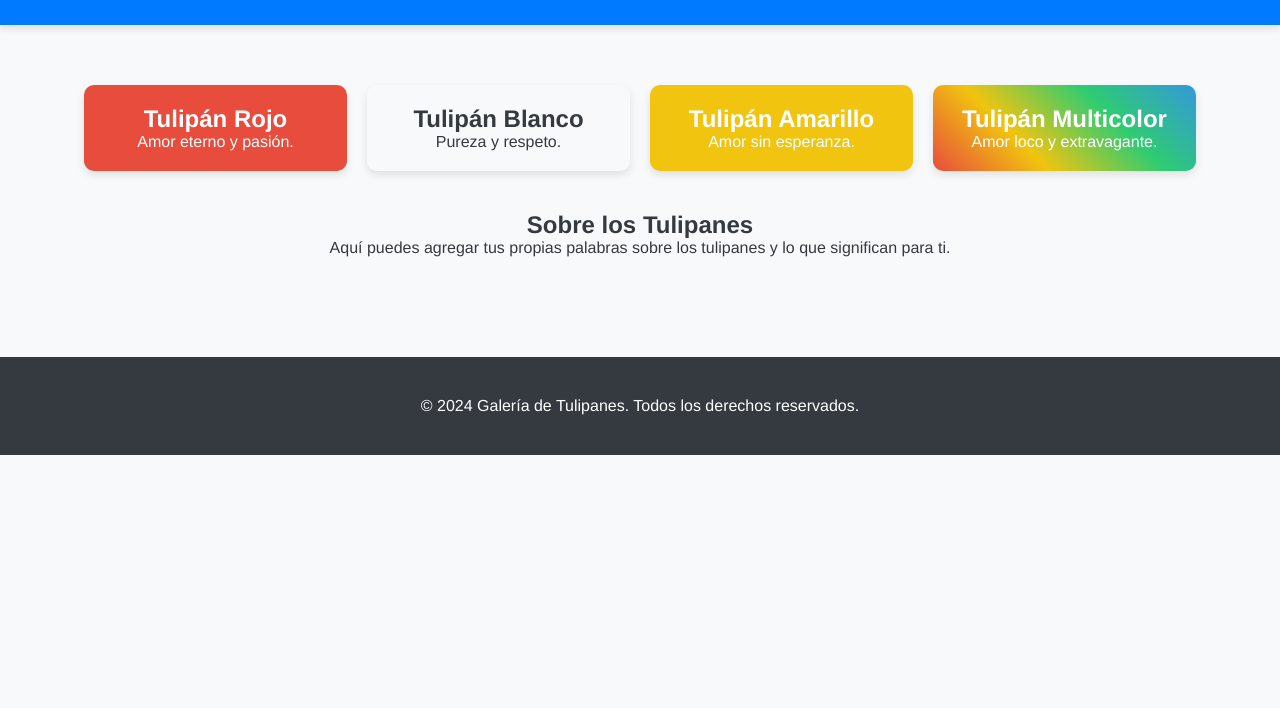
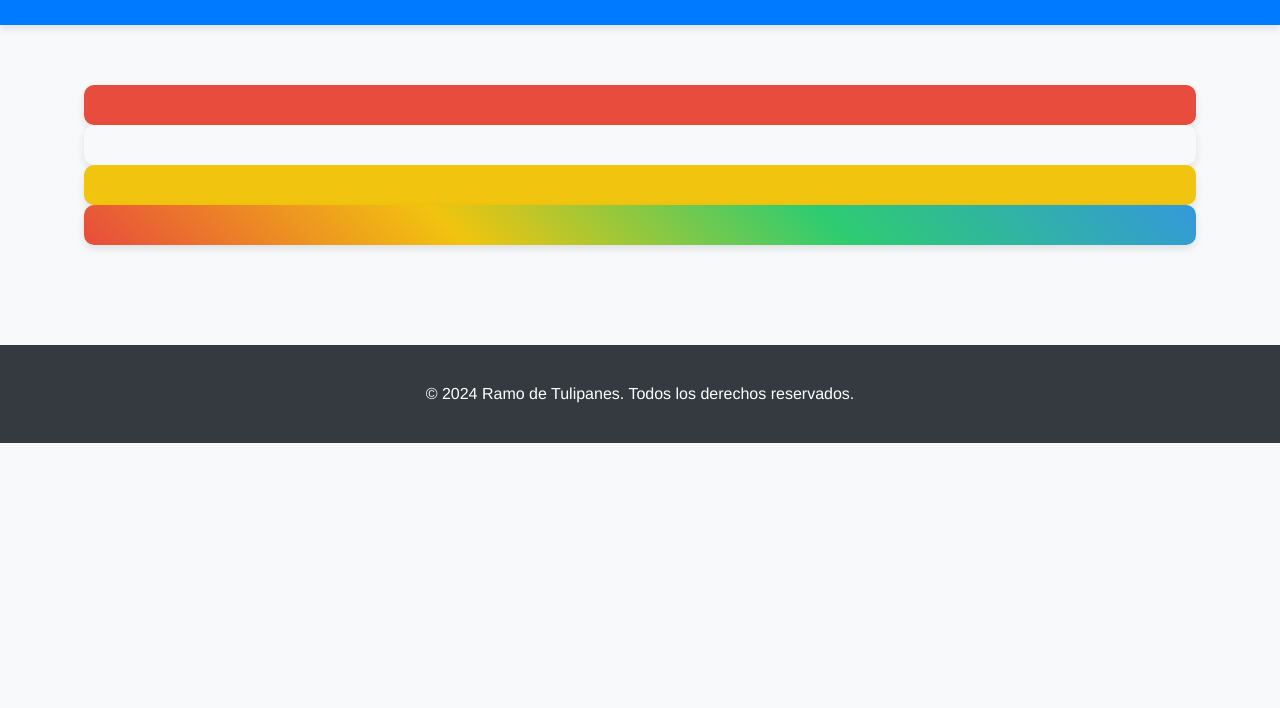
Before and after one commit to wilmorcalero/Tulipanes, a plain HTML site: page index.html in a window 1280 px wide. Shown: the part 92-800 px from the top of the page. Drawn offline with Linux system fonts and the light colour scheme.

Commit message:
Update index.html

```diff
--- a/index.html
+++ b/index.html
@@ -3,44 +3,28 @@
 <head>
     <meta charset="UTF-8">
     <meta name="viewport" content="width=device-width, initial-scale=1.0">
-    <title>Galería de Tulipanes</title>
+    <title>Ramo de Tulipanes</title>
     <link rel="stylesheet" href="styles.css">
 </head>
 <body>
     <header>
         <div class="container">
-            <h1>Galería de Tulipanes</h1>
+            <h1>Ramo de Tulipanes</h1>
         </div>
     </header>
     <main>
         <div class="container">
-            <section class="tulipanes">
-                <div class="tulipan rojo">
-                    <h2>Tulipán Rojo</h2>
-                    <p>Amor eterno y pasión.</p>
-                </div>
-                <div class="tulipan blanco">
-                    <h2>Tulipán Blanco</h2>
-                    <p>Pureza y respeto.</p>
-                </div>
-                <div class="tulipan amarillo">
-                    <h2>Tulipán Amarillo</h2>
-                    <p>Amor sin esperanza.</p>
-                </div>
-                <div class="tulipan multicolor">
-                    <h2>Tulipán Multicolor</h2>
-                    <p>Amor loco y extravagante.</p>
-                </div>
-            </section>
-            <section class="descripcion">
-                <h2>Sobre los Tulipanes</h2>
-                <p>Aquí puedes agregar tus propias palabras sobre los tulipanes y lo que significan para ti.</p>
-            </section>
+            <div class="ramo">
+                <div class="tulipan rojo"></div>
+                <div class="tulipan blanco"></div>
+                <div class="tulipan amarillo"></div>
+                <div class="tulipan multicolor"></div>
+            </div>
         </div>
     </main>
     <footer>
         <div class="container">
-            <p>&copy; 2024 Galería de Tulipanes. Todos los derechos reservados.</p>
+            <p>&copy; 2024 Ramo de Tulipanes. Todos los derechos reservados.</p>
         </div>
     </footer>
 </body>
```
